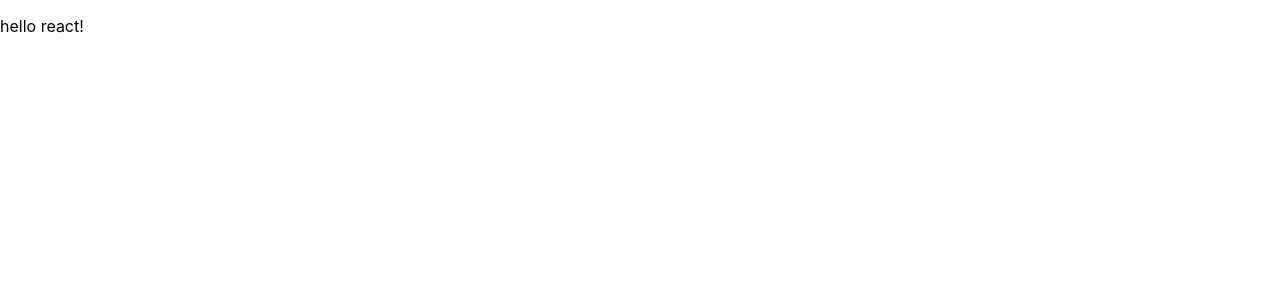
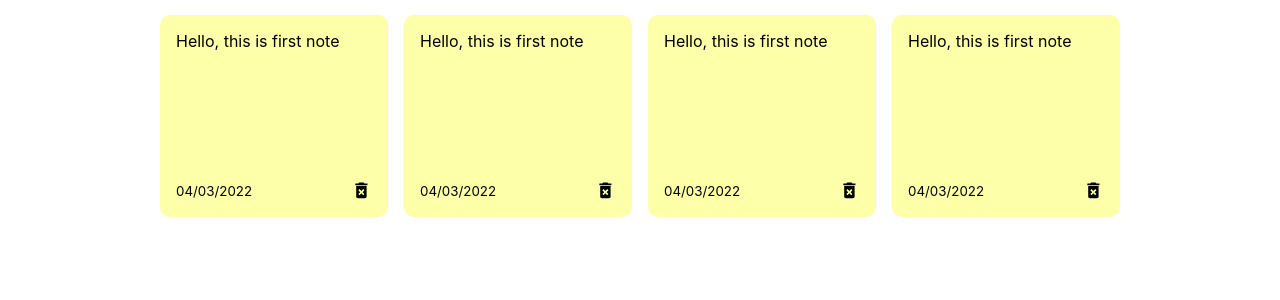
Before and after one commit to navneetk7048/react-notes-app, a React (Create React App) app: page / in a window 1280 px wide. Shown: the top 300 px of the page. Built offline with nearby package versions, Linux system fonts and the light colour scheme.

Commit message:
Import NotesList in App & add styles to notes

```diff
--- a/src/App.js
+++ b/src/App.js
@@ -1,5 +1,11 @@
+import NotesList from "./components/NotesList";
+
 const App = () => {
-  return <p>hello react!</p>;
+  return (
+    <div className="container">
+      <NotesList />
+    </div>
+  );
 };
 
 export default App;
--- a/src/components/NotesList.js
+++ b/src/components/NotesList.js
@@ -4,6 +4,11 @@ const NotesList = () => {
   return (
     <div className="notes-list">
       <Note />
+      <Note />
+      <Note />
+      <Note />
     </div>
   );
 };
+
+export default NotesList;
--- a/src/index.css
+++ b/src/index.css
@@ -1,13 +1,42 @@
 body {
   margin: 0;
-  font-family: -apple-system, BlinkMacSystemFont, 'Segoe UI', 'Roboto', 'Oxygen',
-    'Ubuntu', 'Cantarell', 'Fira Sans', 'Droid Sans', 'Helvetica Neue',
+  font-family: -apple-system, BlinkMacSystemFont, "Segoe UI", "Roboto", "Oxygen",
+    "Ubuntu", "Cantarell", "Fira Sans", "Droid Sans", "Helvetica Neue",
     sans-serif;
   -webkit-font-smoothing: antialiased;
   -moz-osx-font-smoothing: grayscale;
 }
 
 code {
-  font-family: source-code-pro, Menlo, Monaco, Consolas, 'Courier New',
+  font-family: source-code-pro, Menlo, Monaco, Consolas, "Courier New",
     monospace;
 }
+
+.container {
+  max-width: 960px;
+  margin-left: auto;
+  margin-right: auto;
+  padding: 15px;
+}
+
+.notes-list {
+  display: grid;
+  gap: 1rem;
+  grid-template-columns: repeat(auto-fit, minmax(200px, 1fr));
+}
+
+.note {
+  background-color: #fdffa9;
+  border-radius: 10px;
+  padding: 1rem;
+  min-height: 170px;
+  display: flex;
+  flex-direction: column;
+  justify-content: space-between;
+}
+
+.note-footer {
+  display: flex;
+  align-items: center;
+  justify-content: space-between;
+}
```
